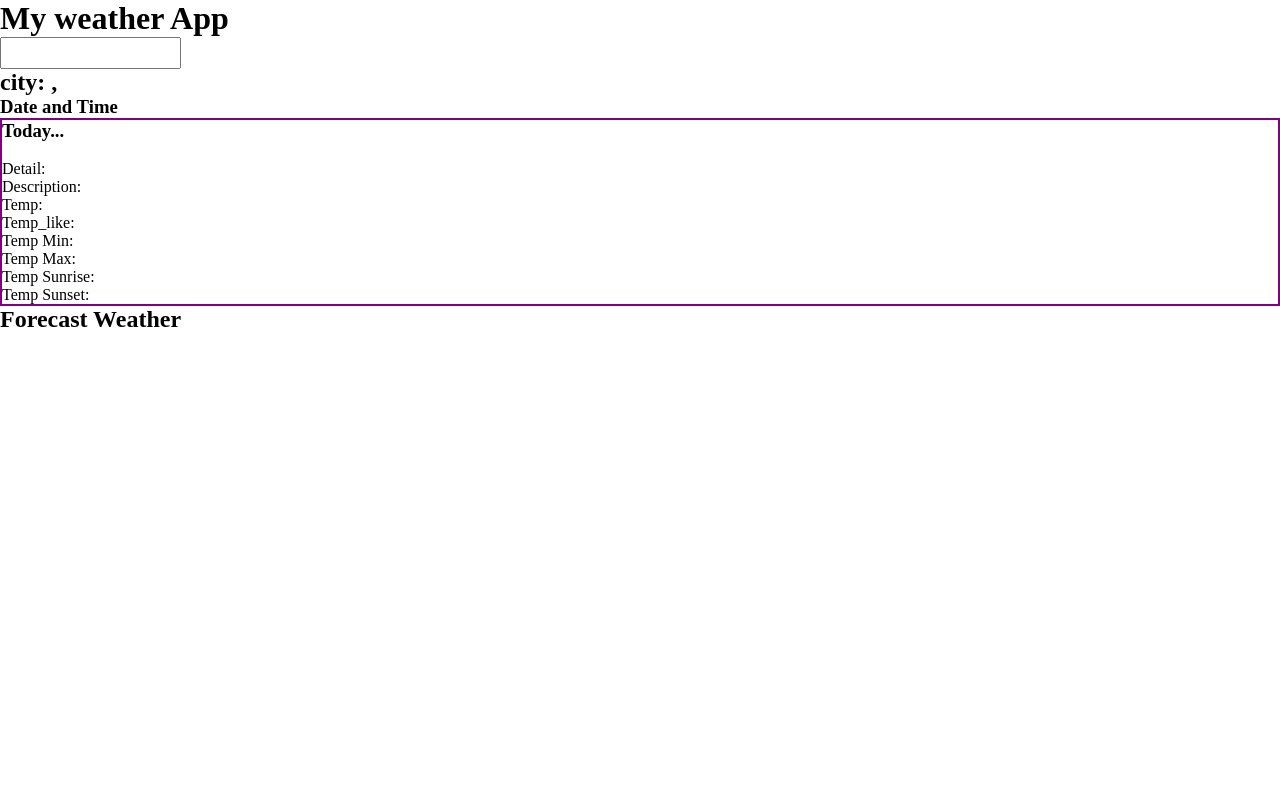
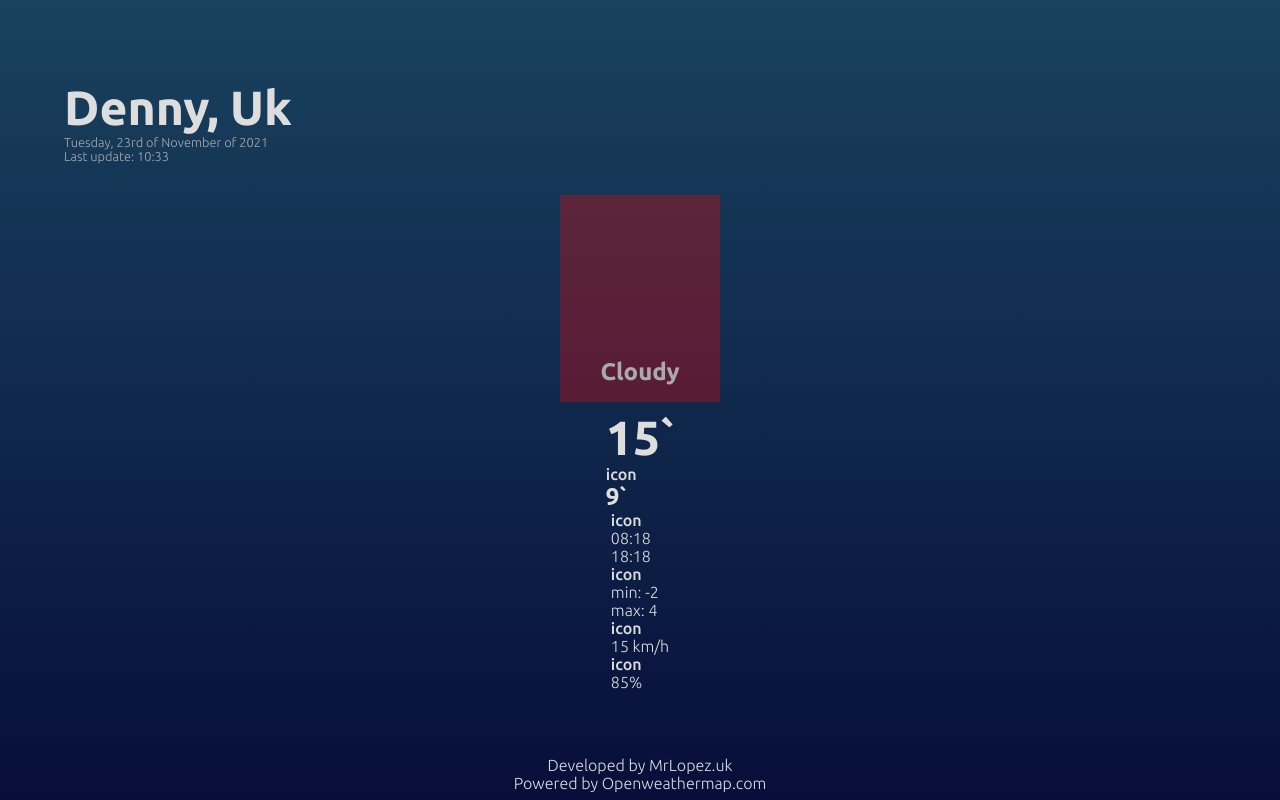
Before and after one commit to javierlopezdesign/myweatherapp, a React (Create React App) app: page / in a window 1280 px wide. Built offline with nearby package versions, Linux system fonts and the light colour scheme; no server answers; some icons are missing.

Commit message:
some changes

```diff
--- a/src/App.js
+++ b/src/App.js
@@ -1,18 +1,14 @@
-import React, {useState,useEffect} from "react";
+import React, {useState} from "react";
 import "./style/style.sass";
 // import { Icon } from '@iconify/react';
-import moment from "moment";
+// import moment from "moment";
 import CurrentWeather from "./components/CurrentWeather";
-import ForecastWeather from "./components/ForecastWeather";
+import Footer from "./components/footer";
+
 function App() {
 
-  // states
-  const [lat, setLat] = useState([]);
-  const [lon, setLon] = useState([]);
-  // const [icon, setIcon] = useState("");
-  const [cityInput, setcityInput] = useState("");
-
-  const [weatherInfo,setWeatherInfo] = useState({
+    // States
+    const [currentWeatherInfo,setCurrentWeatherInfo] = useState({
         temp: undefined,
         feels_like: undefined,
         temp_min: undefined,
@@ -26,124 +22,22 @@ function App() {
         description: undefined
       });
 
-  const [forecastInfo,setForecastInfo] = useState([
-    {
-      temp: undefined,
-      feels_like: undefined,
-      temp_min: undefined,
-      temp_max: undefined,
-      sunrise: undefined,
-      sunset: undefined,
-      icon: undefined,
-      detail: undefined,
-    }
-
-  ]);
 
 
-  // each time browser rerender will get lat and lon again.
-  useEffect(() => {
-  //   return new Promise((req, rej) => {
-  //     navigator.geolocation.getCurrentPosition((position) => {
-          // console.log(position);
-          // setLat(position.coords.latitude);
-          // setLon(position.coords.longitude);
-  //     })
-      getCurrentWeather();
-  },[]);
+    return(
+        <div className="App">
+            <CurrentWeather
+                currentWeatherInfo={currentWeatherInfo}
 
-  useEffect(() =>{
-    // console.log("forecast fetched")
-    // console.log(lat)
-    // console.log(lon)
+            />
 
-    getForecastWeather();
-  },[lon])
-
-  const cityInputHandler = (e) => {
-    // console.log(e.target.value);
-    setcityInput(e.target.value)
-  }
-
-  const getCurrentWeather = async () => {
-    try{
-      // await fetch(`https://api.openweathermap.org/data/2.5/weather?q=${cityInput}&appid=54d617b95444482297980a914d839284&units=metric`)
-
-      await fetch(`https://api.openweathermap.org/data/2.5/weather?q=Denny,uk&appid=54d617b95444482297980a914d839284&units=metric`)
-      .then(res => res.json())
-      .then(result => {
-        setWeatherInfo({
-          temp: result.main.temp,
-          feels_like: result.main.feels_like,
-          temp_min: result.main.temp_min,
-          temp_max: result.main.temp_max,
-          city: result.name,
-          country: result.sys.country,
-          sunrise: formatTime(result.sys.sunrise),
-          sunset: formatTime(result.sys.sunset),
-          icon: `http://openweathermap.org/img/wn/${result.weather[0].icon}@2x.png`,
-          detail:result.weather[0].main,
-          description: result.weather[0].description
-        })
-
-        setLat(result.coord.lat)
-        setLon(result.coord.lon)
-
-        // console.log(result);
-      },)
-    }catch (error) {
-      console.log(error);
-    }
-  }
-
-  const formatTime = (timestamp) => {
-    return new moment(timestamp*1000).format('HH:mm')
-  }
-
-  const getForecastWeather = async () => {
-
-    // console.log(lat.length)
-    // lat.length === 0 ? console.log("lat not set") : console.log("lat> " + lat)
-
-    // console.log(lon)
-    if( lat.length !== 0 && lon.length !== 0){
-
-      await fetch("https://api.openweathermap.org/data/2.5/onecall?lat=" + lat + "&lon=" + lon + "&exclude=alerts&appid=54d617b95444482297980a914d839284&units=metric")
-      .then(res => res.json())
-      .then(result => {
-        setForecastInfo({
-          temp_min: result.daily[0].temp.min,
-          temp_max: result.daily[0].temp.max,
-          sunrise: formatTime(result.daily[0].sunrise),
-          sunset: formatTime(result.daily[0].sunset),
-          icon: result.daily[0].weather[0].icon,
-          detail: result.daily[0].weather[0].main,
-        })
-      })
-      // console.log(forecastInfo)
-    }
-}
+            <Footer />
 
 
-  return (
-    <div className="App">
-      <h1>My weather App</h1>
-      <div className="mainContainer">
-        <div className="searchBar">
-          <input type="text" onChange={cityInputHandler} value={cityInput}/>
+
+
         </div>
 
-        <div className="weatherBox">
-          <CurrentWeather
-            weatherInfo={weatherInfo}
-          />
-        </div>
-        <div className="forecastBox">
-          <ForecastWeather forecastInfo={forecastInfo}/>
-        </div>
-      </div>
-    </div>
     );
 }
-
 export default App;
--- a/src/components/CurrentWeather.js
+++ b/src/components/CurrentWeather.js
@@ -1,40 +1,67 @@
 import React from "react";
 import "../style/style.sass";
-// import { Icon } from '@iconify/react';
+import { Icon } from '@iconify/react';
 // import moment from "moment";
 
 const CurrentWeather = ({weatherInfo}) => {
 
+
     return(
         <>
-            <h2>city: {weatherInfo.city}, {weatherInfo.country} </h2>
-            <h3>Date and Time</h3>
-            <div className="weatherInfoCurrent">
-                <h3>Today...</h3>
-                <img className="weatherIcon" src={weatherInfo.icon} alt={weatherInfo.detail} />
-                <div className="weatherDetail">Detail: {weatherInfo.detail}</div>
+            {/* <h2>city: {weatherInfo.city}, {weatherInfo.country} </h2> */}
+            {/* <h3>Date and Time</h3> */}
+                {/* <h3>Today...</h3> */}
+                {/* <img className="weatherIcon" src={weatherInfo.icon} alt={weatherInfo.detail} /> */}
+                {/* <div className="weatherDetail">Detail: {weatherInfo.detail}</div>
                 <div className="weatherDescription">Description: {weatherInfo.description}</div>
                 <div className="weatherTemp">Temp: {weatherInfo.temp}</div>
                 <div className="weatherFeel">Temp_like: {weatherInfo.feels_like}</div>
                 <div className="weatherTemp">Temp Min: {weatherInfo.temp_min}</div>
                 <div className="weatherTemp">Temp Max: {weatherInfo.temp_max}</div>
                 <div className="weatherSunrise">Temp Sunrise: {weatherInfo.sunrise}</div>
-                <div className="weatherSunset">Temp Sunset: {weatherInfo.sunset}</div>
+                <div className="weatherSunset">Temp Sunset: {weatherInfo.sunset}</div> */}
 
-            </div>
+            <div className="currentWeather">
 
 
-
-
-
-           {/* <button className="refreshButton" onClick={() => {
-                // getForecastWeather();
-                // getCurrentWeather();
-                }
-            }>
-            <Icon className="refreshIcon" icon="eva:refresh-outline" />
-          </button>
-          */}
+                <div className="dayData">
+                    <h1>Denny, Uk</h1>
+                    <h3>Tuesday, 23rd of November of 2021</h3>
+                    <h3>Last update: 10:33</h3>
+                    {/* <button>C</button> */}
+                </div>
+                <div className="weatherContainer">
+                    <Icon className="currentWeatherIcon"icon="wi:night-cloudy-windy" />
+                    <h2>Cloudy</h2>
+                </div>
+                <div className="tempBox">
+                    <h1>15`</h1>
+                    <div className="feelsBox">
+                        icon
+                        <h2>9`</h2>
+                    </div>
+                </div>
+                <div className="statsBox">
+                    <div className="daytime">
+                        icon
+                        <p>08:18</p>
+                        <p>18:18</p>
+                    </div>
+                    <div className="minmaxtemp">
+                        icon
+                        <p>min: -2</p>
+                        <p>max: 4</p>
+                    </div>
+                    <div className="wind">
+                        icon
+                        <p>15 km/h</p>
+                    </div>
+                    <div className="humidity">
+                        icon
+                        <p>85%</p>
+                    </div>
+                </div>
+            </div>
         </>
 
     )
--- /dev/null
+++ b/src/components/footer.js
@@ -0,0 +1,9 @@
+const Footer = () => {
+    return(
+        <div className="footer">
+            <p>Developed by MrLopez.uk</p>
+            <p>Powered by Openweathermap.com</p>
+        </div>
+    )
+}
+export default Footer;
--- a/src/style/style.sass
+++ b/src/style/style.sass
@@ -1,28 +1,71 @@
+@import url('https://fonts.googleapis.com/css2?family=Ubuntu:wght@300;500;700&display=swap')
+
 *, *:after, *:before
     margin: 0
     padding: 0
     box-sizing: border-box
 
-input
-    height: 2rem
-    margin-right: 1rem
+body
+    height: 100vh
+    background: linear-gradient(#19425e,#070e3a )
+    color: #ddd
+    font-family: 'Ubuntu', sans-serif
+    // font-weight: 300
 
-.refreshButton
-    background-color: transparent
-    outline: none
-    border: none
-    cursor: pointer
-    transition: transform 1s
-    &:hover
-        transform:  rotate(360deg)
+h1
+    font-size: 3rem
 
-.refreshIcon
-    width: 2rem
-    height: 2rem
+h3
+    font-size: 0.8rem
+    font-weight: 300
+    color: #aaa
+
+p
+    font-weight: 300
 
 
-.weatherInfoCurrent
-    border: 2px solid purple
+.currentWeather
+    height: 100vh
+    width: 100%
 
-.weatherInfoForecast
-    border: 2px solid pink
+    display: flex
+    flex-direction: column
+    align-items: center
+
+    padding-top: 5rem
+
+    .dayData
+        width: 90%
+
+    .weatherContainer
+        margin: 2rem 0 0.5rem 0
+        padding: 1rem
+        background-color: rgba(red,0.3)
+
+        .currentWeatherIcon
+            font-size: 8rem
+        h2
+            color: #aaa
+            margin-top: 1rem
+            text-align: center
+
+
+    .tempBox
+
+
+
+
+
+
+
+
+
+
+
+
+.footer
+    position: fixed
+    width: 100%
+    text-align: center
+    bottom: 0.5rem
+    margin: 0 auto
```
Also changed, not shown: src/OldApp2.js (added, +149 -0 lines). Lines whose indentation alone changed are shown as unchanged.
